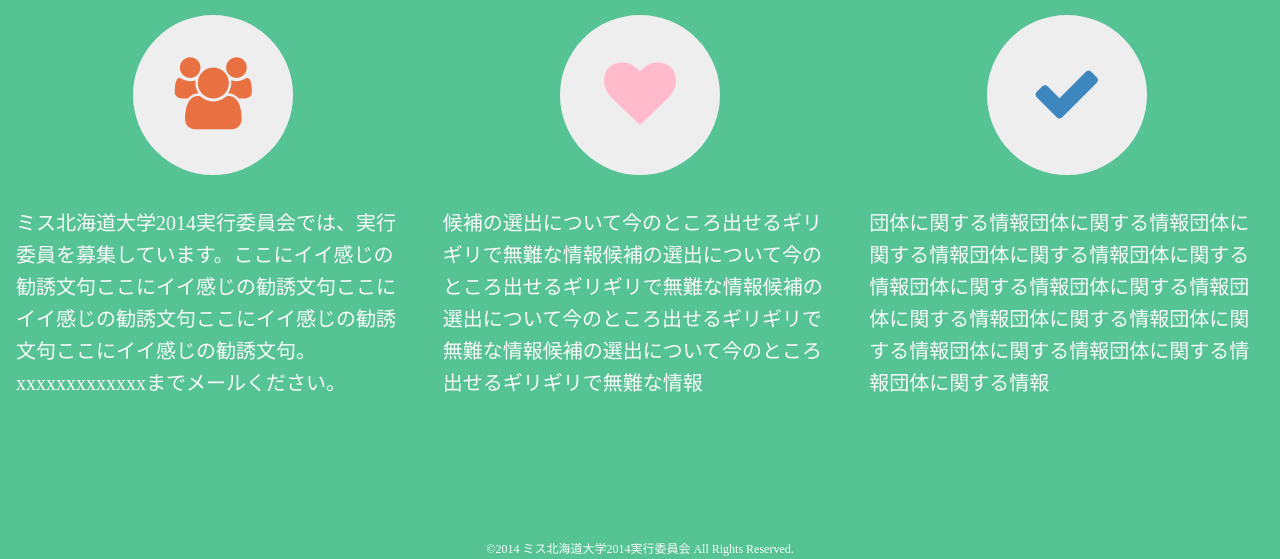
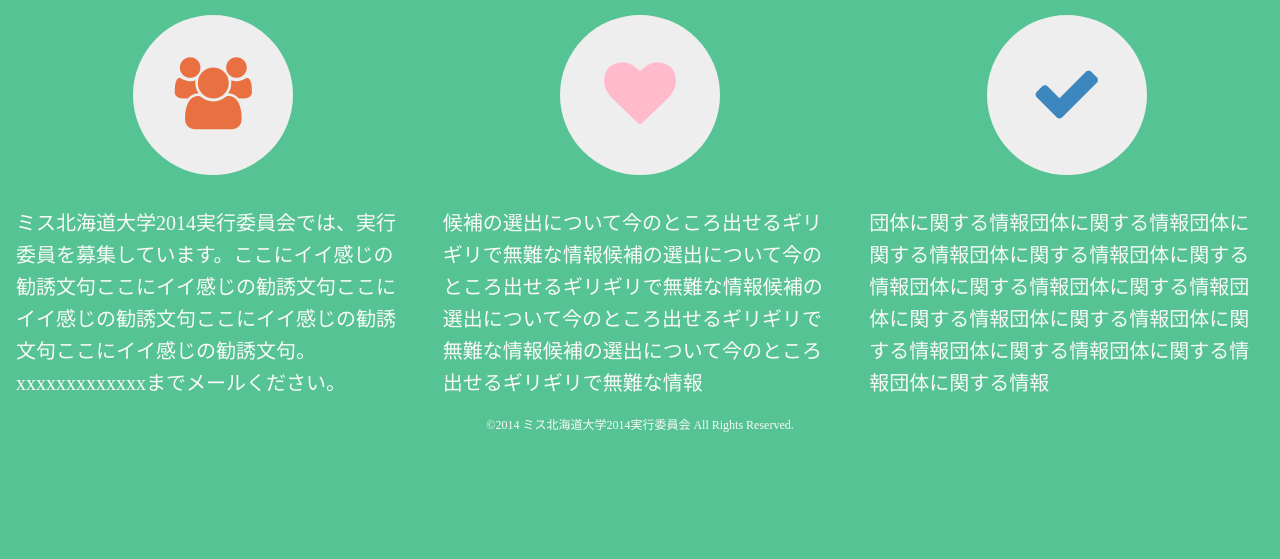
Before and after one commit to endaaman/ms, a Django app: page / in a window 1280 px wide. Shown: the part 866-1425 px from the top of the page. After the commit the page ends 1298 px from the top, so only its background shows below. Run offline with Django 3.2, Linux system fonts and the light colour scheme; parts of the project's set-up code (start-up, migrations or seed data) failed here and were passed over.

Commit message:
大幅改修

```diff
--- a/static/css/common.css
+++ b/static/css/common.css
@@ -112,11 +112,13 @@ body {
     .top .content .message p {
       color: #444444; }
 
+@media (min-width: 768px) {
+  .footer {
+    overflow: hidden; } }
 .footer .content {
   padding: 16px;
   overflow: hidden;
-  position: relative;
-  height: 540px; }
+  position: relative; }
   .footer .content:before {
     content: "";
     display: block;
@@ -141,6 +143,10 @@ body {
     line-height: 160px; }
   .footer .content p {
     color: #fafafa; }
+  @media (min-width: 768px) {
+    .footer .content {
+      padding-bottom: 32768px;
+      margin-bottom: -32768px; } }
 .footer .welcome .icon {
   color: #e97040; }
 .footer .candidate .icon {
--- a/static/css/common.sass
+++ b/static/css/common.sass
@@ -106,6 +106,9 @@ body
 
 
 .footer
+    @media ( min-width : 768px )
+        overflow: hidden
+
     .content
         padding: 16px
         @include peep(16px, 160px, #55C394)
@@ -116,7 +119,10 @@ body
         p
             color: #fafafa
 
-        height: 540px
+        @media ( min-width : 768px )
+            padding-bottom: 32768px
+            margin-bottom: -32768px
+        // height: 540px
 
     .welcome
         .icon
@@ -136,6 +142,10 @@ body
         font-size: 12px
         line-height: 20px
         height: 20px
+
+
+
+
 
 
 
```
